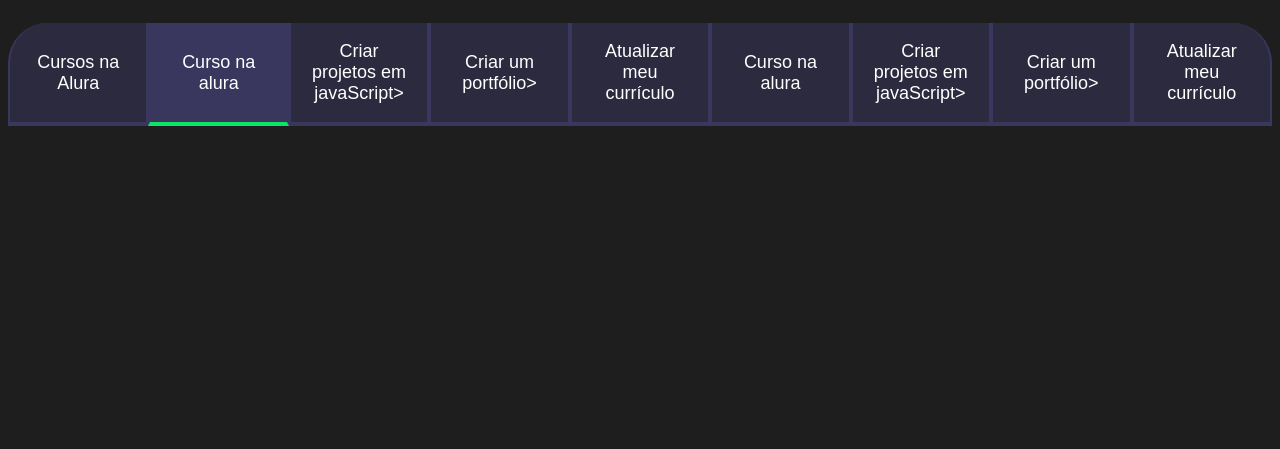
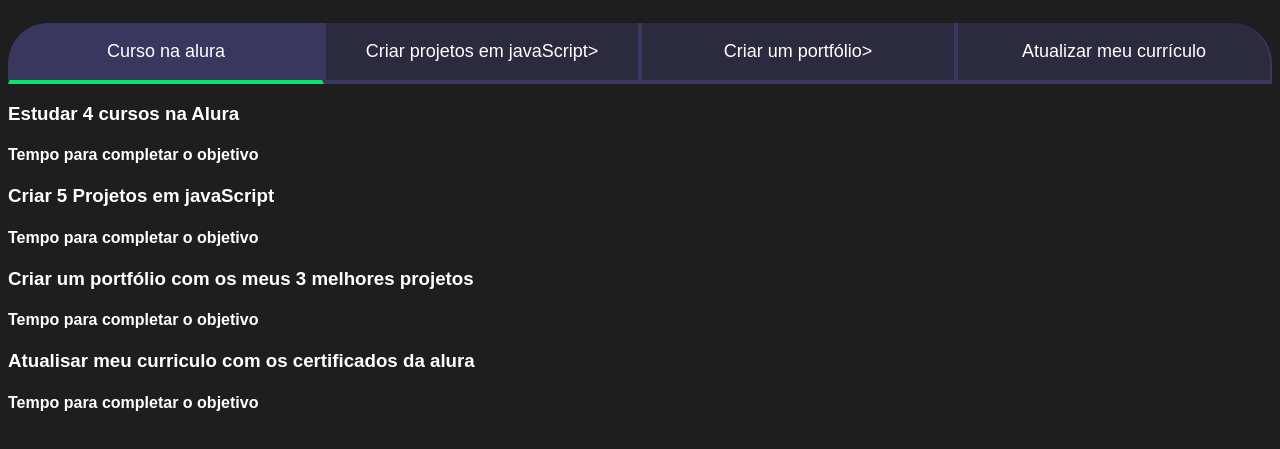
Before and after one commit to evelyn041/evelyn3D, a plain HTML site: page JS-PROJETO/index.html in a window 1280 px wide. Shown: the part 75-524 px from the top of the page. Drawn offline with Linux system fonts and the light colour scheme; a small style sheet from the web is missing.

Commit message:
js projeto do dia 18/04

```diff
--- a/JS-PROJETO/index.html
+++ b/JS-PROJETO/index.html
@@ -7,20 +7,35 @@
     <link rel="stylesheet" href="style.css">
 </head>
 <body>
-
     <section class="conteudo-principal"></section>
     <h2 class="titulo-principal">Meus Objetivos do ano<span>_</span></h2>
-    <div class="botoes"><button class="botao">Cursos na Alura</button>
+    <div class="conteudo">
+    <div class="botoes">
       <button class="botao ativo">Curso na alura</button>
       <button class="botao">Criar projetos em javaScript></button>
       <button class="botao">Criar um portfólio></button>
       <button class="botao">Atualizar meu currículo</button>
-      <button class="botao">Curso na alura</button>
-      <button class="botao">Criar projetos em javaScript></button>
-      <button class="botao">Criar um portfólio></button>
-      <button class="botao">Atualizar meu currículo</button>
     </div>
-   </section>
+    <div class="abas-textos">
+      <div class="aba-conteudo-ativo">
+      <h3 class="aba-conteudo-titulo-principal">Estudar 4 cursos na Alura</h3>
+      <h4 class="aba-conteudo-titulo-secundaario">Tempo para completar o objetivo</h4>
+   </div>
+     <div class="aba-conteudo">
+       <h3 class="aba-conteudo-titulo-principal">Criar 5 Projetos em javaScript</h3>
+       <h4 class="aba-conteudo-titulo-secundaario">Tempo para completar o objetivo</h4>
+     </div>
+       <div class="aba-conteudo">
+        <h3 class="aba-conteudo-titulo-principal">Criar um portfólio com os meus 3 melhores projetos</h3>
+        <h4 class="aba-conteudo-titulo-secundaario">Tempo para completar o objetivo</h4>
+      </div>
+        <div class="aba-conteudo">
+        <h3 class="aba-conteudo-titulo-principal">Atualisar meu curriculo com os certificados da alura</h3>
+        <h4 class="aba-conteudo-titulo-secundaario">Tempo para completar o objetivo</h4>
+    </div>
+    </div>
+    </div>
+</section>
 <script src="main.js"></script>
 </body>
 </html>
--- a/JS-PROJETO/main.js
+++ b/JS-PROJETO/main.js
@@ -1,2 +1,12 @@
 const botoes = document.querySelectorAll(".botao");
-console.log(botoes);
+console.log(botoes)
+
+for(let i=0;i <botoes.length;i++){
+    botoes[i].onclick = function(){
+
+        for(let j=0;j<botoes.length;j++){
+            botoes[j].classList.remove("ativo");
+}
+        botoes[i].classList.add("ativo");
+}
+   }
```
